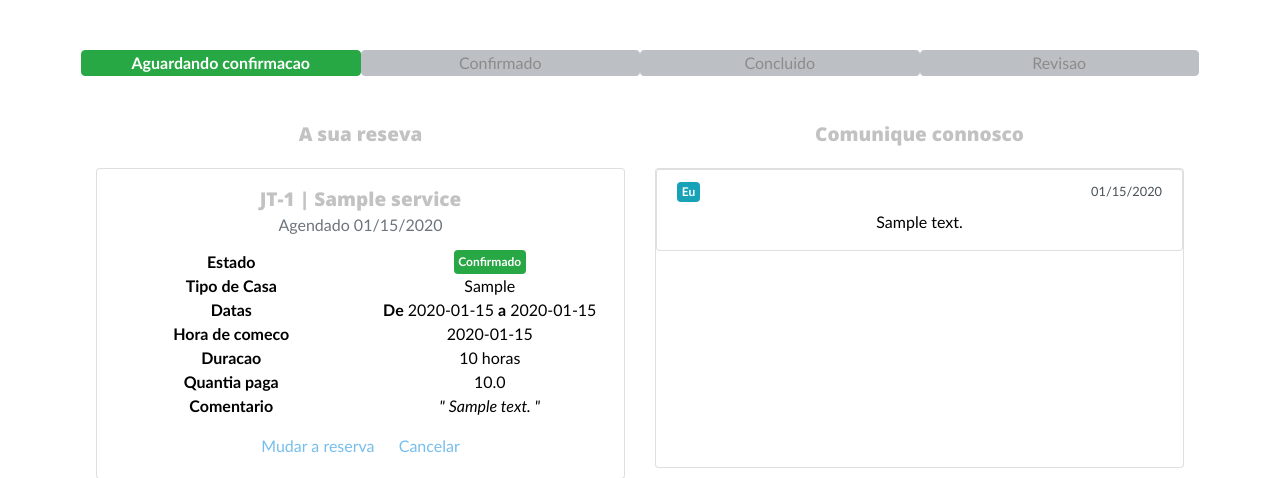
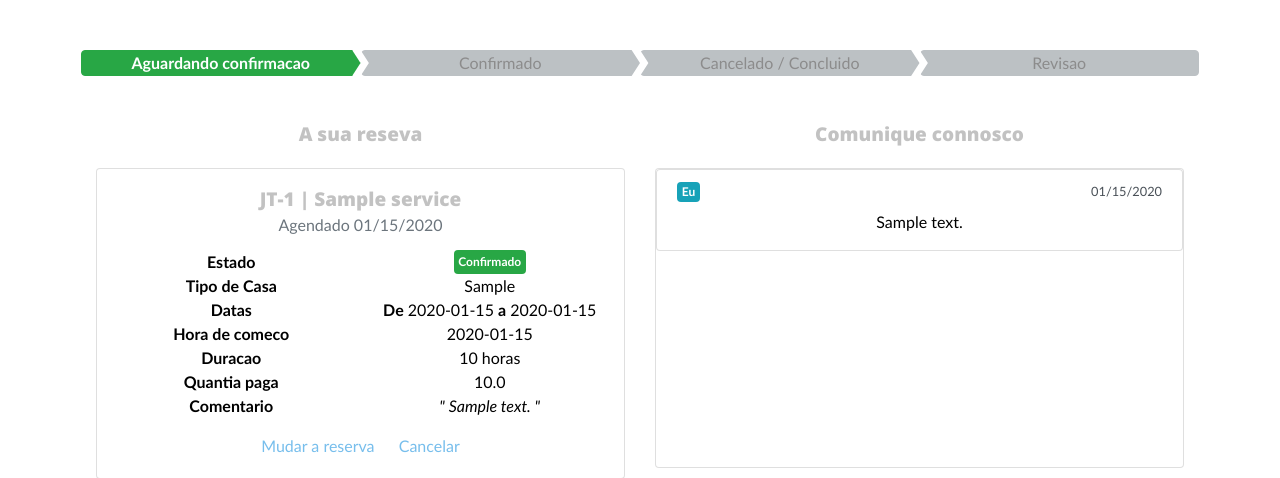
Before and after one commit to j-000/jtclean, a Flask app: page /profile/services/my_bookings/1 in a window 1280 px wide. Shown: the part 106-584 px from the top of the page. Run offline with Flask 2, Linux system fonts and the light colour scheme; a user stored in the database is signed in; tables that the repository leaves empty hold one stand-in row (values such as "Sample post"); some libraries are stand-ins or nearby versions.

Commit message:
Update 17

```diff
--- a/app.py
+++ b/app.py
@@ -100,7 +100,7 @@ def new_booking():
   return render_template('protected/new_booking.html')
 
 
-@app.route('/profile/messages/<booking_id>', methods=['POST'])
+@app.route('/profile/messages/<booking_id>', methods=['GET','POST'])
 @login_required
 def messages(booking_id):
   messageForm = SendMessageForm()
--- a/static/css/style.css
+++ b/static/css/style.css
@@ -5,6 +5,21 @@ Custom Styles. Bootstrap Styles are default'
 */
 .custom-bg-warning{
     background-color: rgba(255,193,7, 0.6)!important;
+}
+
+.first-chevron{
+    -webkit-clip-path: polygon(97% 0%, 100% 50%, 97% 100%, 0% 100%, 0% 50%, 0% 0%);
+            clip-path: polygon(97% 0%, 100% 50%, 97% 100%, 0% 100%, 0% 50%, 0% 0%);
+}
+
+.right-chevron{
+    -webkit-clip-path: polygon(97% 0%, 100% 50%, 97% 100%, 0% 100%, 3% 50%, 0% 0%);
+            clip-path: polygon(97% 0%, 100% 50%, 97% 100%, 0% 100%, 3% 50%, 0% 0%);
+}
+
+.last-chevron{
+    -webkit-clip-path: polygon(100% 0%, 100% 50%, 100% 100%, 0% 100%, 3% 50%, 0% 0%);
+            clip-path: polygon(100% 0%, 100% 50%, 100% 100%, 0% 100%, 3% 50%, 0% 0%);
 }
 
 #messagesContainer{
--- a/templates/protected/open_booking.html
+++ b/templates/protected/open_booking.html
@@ -15,10 +15,10 @@
   {% endwith %}
   <!-- END FLASH MESSAGES -->
   <div class="row" style="padding: 0;">
-    <div class="card col-sm  bg-success border border-success text-white"><strong>Aguardando confirmacao</strong></div>
-    <div class="card col-sm opacity bg-secondary border border-secondary">Confirmado</div>
-    <div class="card col-sm opacity bg-secondary border border-secondary">Concluido</div>
-    <div class="card col-sm opacity bg-secondary border border-secondary">Revisao</div>
+    <div class="first-chevron card col-sm  bg-success border border-success text-white"><strong>Aguardando confirmacao</strong></div>
+    <div class="right-chevron card col-sm opacity bg-secondary border border-secondary">Confirmado</div>
+    <div class="right-chevron card col-sm opacity bg-secondary border border-secondary">Cancelado / Concluido</div>
+    <div class="last-chevron card col-sm opacity bg-secondary border border-secondary">Revisao</div>
   </div>
   <br>
   <br>
```
